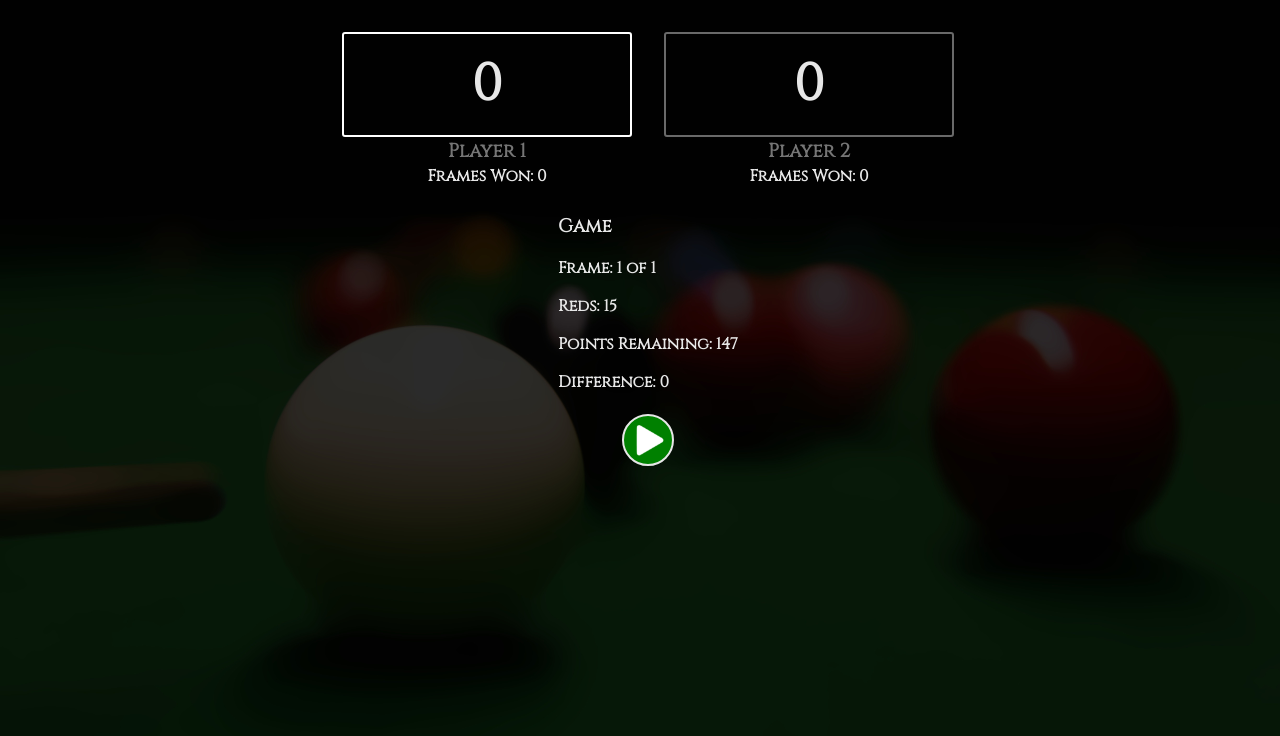
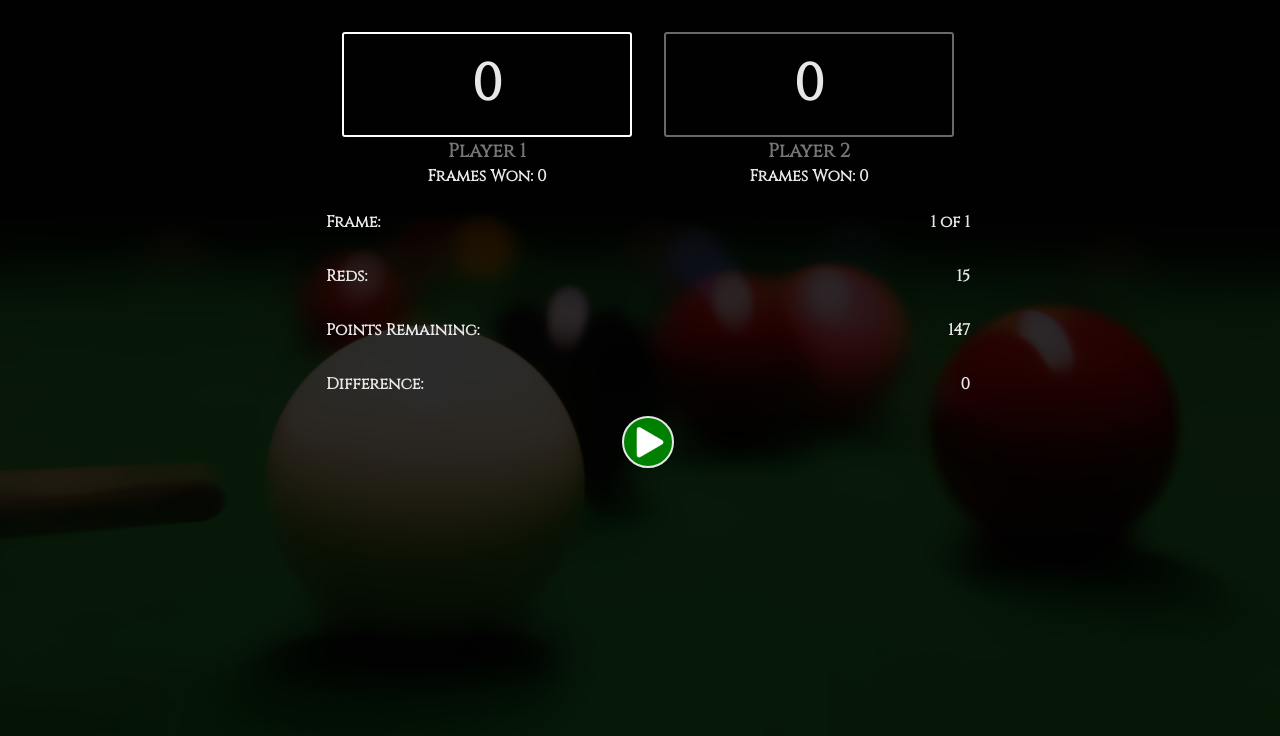
Before and after one commit to thpapei/snookercounter, a React app: page / in a window 1280 px wide. Built offline with nearby package versions, Linux system fonts and the light colour scheme.

Commit message:
Restyled information component

```diff
--- a/src/components/Information.js
+++ b/src/components/Information.js
@@ -18,7 +18,7 @@ const Information = () => {
       )
     }
     else {
-      return 0
+      return 0;
     }
   });
   const activeFrame = useSelector(state => state.game.present.activeFrame + 1);
@@ -27,12 +27,18 @@ const Information = () => {
   return (
     <>
       <div className='information'>
-        <h3>Game</h3>
-        <p>Frame: {activeFrame} of {totalFrames}</p>
-        <p>Reds: {numberOfReds}</p>
-        <p>Points Remaining: {pointsRemaining}</p>
-        <p>Difference: {difference}</p>
-        {(difference > pointsRemaining) && <p className='important'>Snookers Required Stage</p>}
+        <div className='information__item'><p>Frame: </p><p>{activeFrame} of {totalFrames}</p></div>
+        <div className='information__item'><p>Reds: </p><p>{numberOfReds}</p></div>
+        <div className='information__item'><p>Points Remaining:</p><p> {pointsRemaining}</p></div>
+        <div className='information__item'><p>Difference: </p><p>{difference}</p></div>
+
+        {
+          (difference > pointsRemaining)
+          &&
+          <div className='information__item-single'>
+            <p className='important'>Snookers Required Stage</p>
+          </div>
+        }
       </div>
     </>
   )
--- a/src/styles/components/_information.scss
+++ b/src/styles/components/_information.scss
@@ -1,3 +1,20 @@
+.information {
+  display: flex;
+  flex-direction: column;
+  width: 100%;
+
+  .information__item {
+    display: flex;
+    flex-direction: row;
+    justify-content: space-between;
+  }
+
+  .information__item-single {
+    display: flex;
+    justify-content: center;
+  }
+}
+
 .important {
   color: red;
   animation: changeColor;
```
